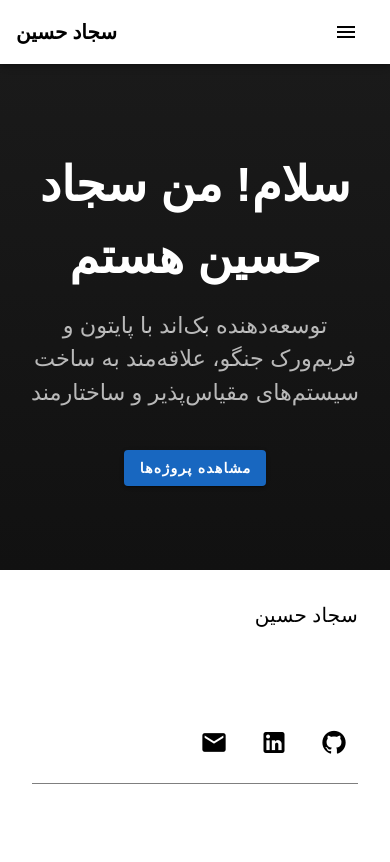
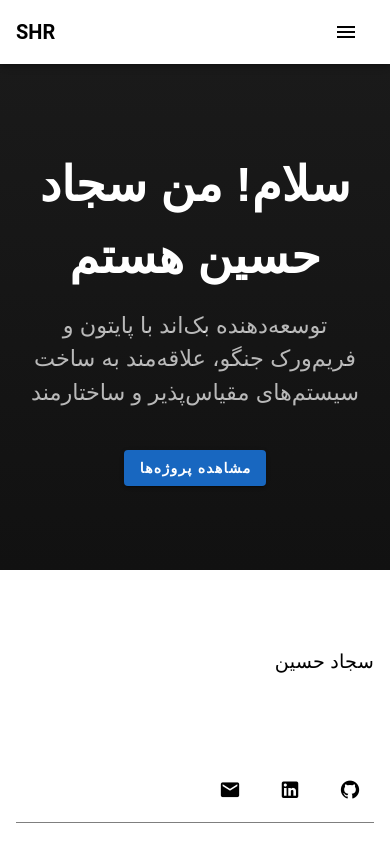
Before and after one commit to Sajjadhosseinrezaei/mysite-by-vuetify, a Vue app: page / in a window 390 px wide. Shown: the top 862 px of the page. Built offline with nearby package versions, Linux system fonts and the light colour scheme; a small style sheet from the web is missing; a web font is replaced by a local one.

Commit message:
fix: update email link to use mailto protocol and adjust project route casing

```diff
--- a/src/components/AppFooter.vue
+++ b/src/components/AppFooter.vue
@@ -28,7 +28,7 @@
           >
             <v-icon size="28">mdi-linkedin</v-icon>
           </v-btn>
-          <v-btn icon variant="text" href="sajjadhosseinrezaei@yahoo.com">
+          <v-btn icon variant="text" href="mailto:sajjadhosseinrezaei@yahoo.com">
             <v-icon size="28">mdi-email</v-icon>
           </v-btn>
         </v-col>
@@ -63,4 +63,36 @@
   backdrop-filter: blur(8px);
   background: rgba(25, 25, 25, 0.85);
 }
+
+/* استایل‌های ریسپانسیو برای موبایل */
+@media (max-width: 600px) {
+  .v-footer {
+    padding: 8px 0 !important; /* کاهش پدینگ عمودی */
+  }
+
+  .v-container {
+    padding: 0 16px; /* کاهش پدینگ کناری */
+  }
+
+  .text-h6 {
+    font-size: 1.2rem !important; /* کاهش اندازه عنوان */
+  }
+
+  .text-body-2 {
+    font-size: 0.9rem !important; /* کاهش اندازه متن توضیحات */
+  }
+
+  .v-btn .v-icon {
+    font-size: 22px !important; /* کاهش اندازه آیکون‌ها */
+  }
+
+  .v-row > .v-col {
+    padding: 4px 0 !important; /* کاهش فاصله بین ستون‌ها */
+  }
+
+  .my-4 {
+    margin-top: 8px !important; /* کاهش مارجین دیوایدر */
+    margin-bottom: 8px !important;
+  }
+}
 </style>
--- a/src/components/AppHeader.vue
+++ b/src/components/AppHeader.vue
@@ -14,7 +14,7 @@
       <v-spacer />
 
       <!-- عنوان در سمت چپ -->
-      <v-toolbar-title class="font-weight-bold text-end">سجاد حسین</v-toolbar-title>
+      <v-toolbar-title class="font-weight-bold text-end">SHR</v-toolbar-title>
     </v-app-bar>
 
     <v-navigation-drawer v-model="drawer" temporary right>
```
Also changed, not shown: typed-router.d.ts (+6 -6 lines).
